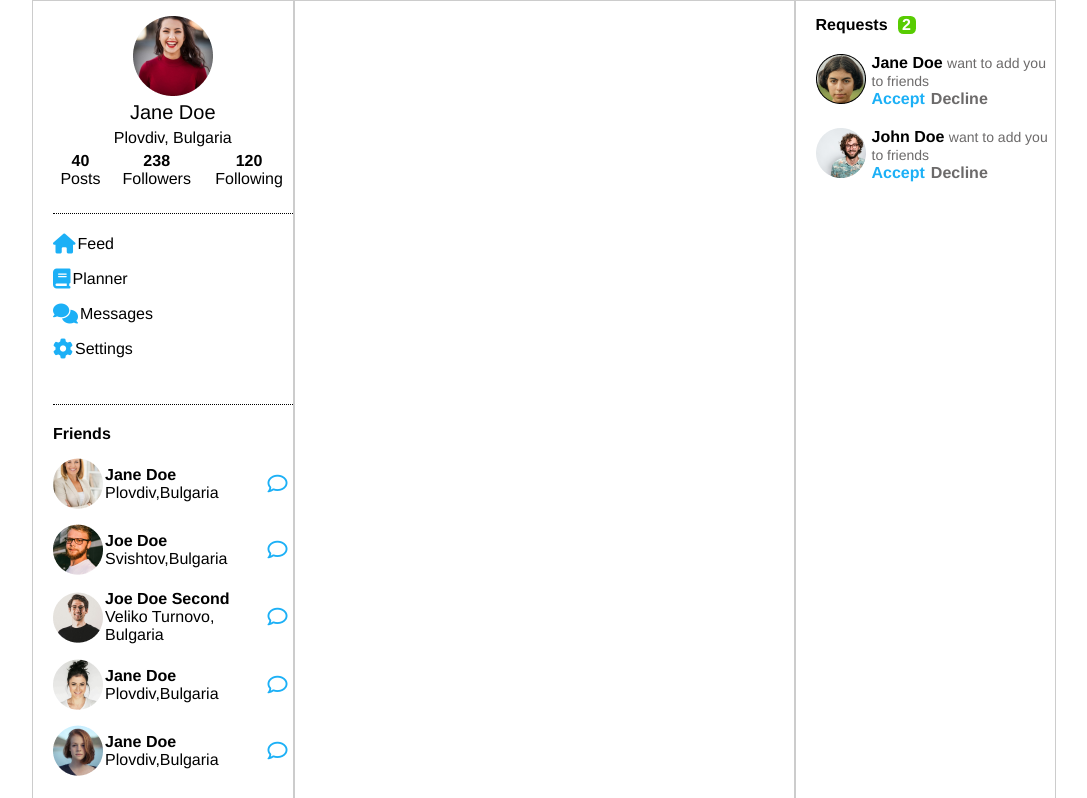
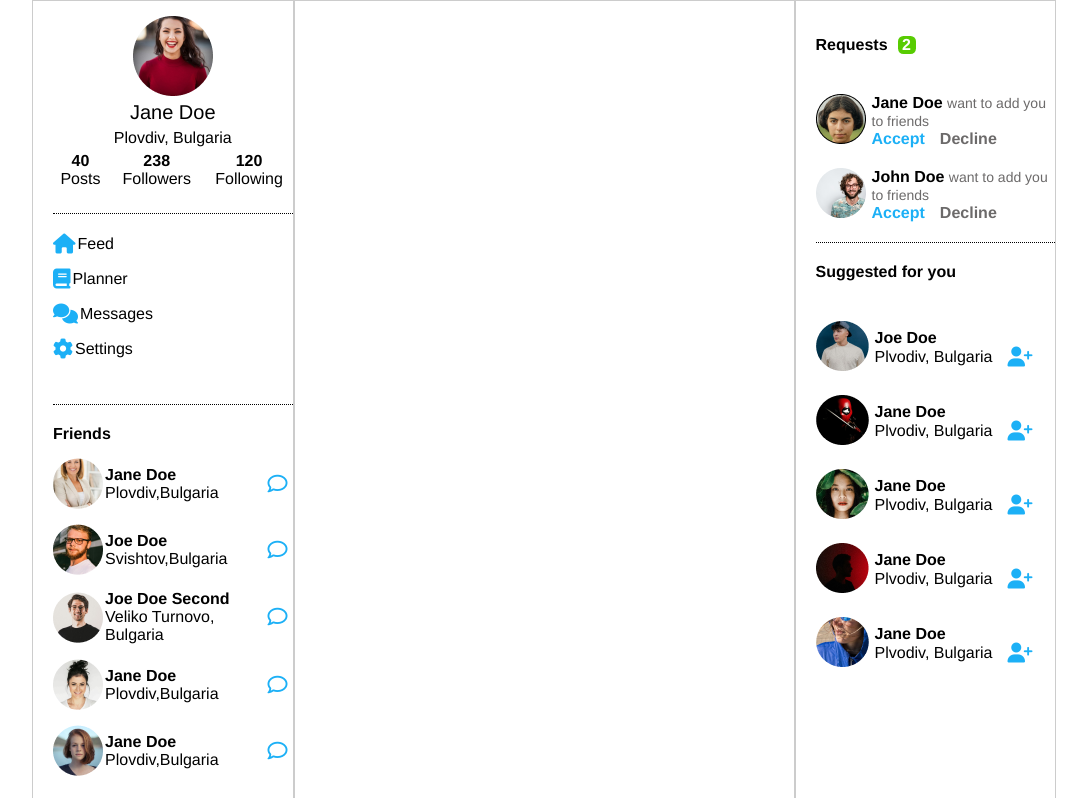
Before and after one commit to antoan-97/HTML-CSS, a plain HTML site: page OnlineTourist/index.html in a window 1280 px wide. Shown: the top 798 px of the page, without its empty margins (96-1183 px from the left). Drawn offline with Linux system fonts and the light colour scheme.

Commit message:
Implement Suggested section

```diff
--- a/OnlineTourist/index.css
+++ b/OnlineTourist/index.css
@@ -14,6 +14,11 @@
 
 .font-size {
     font-size: 14px;
+}
+
+.dotted {
+    border-top: 1px dotted;
+
 }
 
 /* Wrap */
@@ -58,7 +63,7 @@
 }
 
 /* Third column */
-.requests-suggest {
+.requests-container {
     width: 25%;
     padding-top: 15px;
     padding-left: 20px;
@@ -67,16 +72,16 @@
     flex-direction: column;
 }
 
-.requests {
+.requests-suggestions {
     display: flex;
     flex-direction: column;
-    align-items: center;
+    align-items: flex-start;
     gap: 20px;
 }
 
 .profile-info,
 .feeds-info,
-.requests-suggest {
+.requests-container {
     border: 1px solid #ccc;
 }
 
@@ -97,6 +102,7 @@
     gap: 10px;
     font-size: 1rem;
     font-weight: bold;
+    margin: 20px 0;
 }
 
 .span-biger {
@@ -199,9 +205,16 @@ i {
     gap: 6px;
 }
 
+/* .suggest-friend {
+    display:flex;
+    justify-content: flex-start;
+    align-items: center;
+    gap: 6px;
+} */
+
 .flex-start {
     display: flex;
     justify-content: flex-start;
     align-items: center;
-    gap: 6px;
+    gap: 15px;
 }
--- a/OnlineTourist/index.html
+++ b/OnlineTourist/index.html
@@ -111,8 +111,8 @@
 
             </div>
             <!-- Third column  -->
-            <div class="requests-suggest">
-                <div class="requests">
+            <div class="requests-container">
+                <div class="requests-suggestions">
                     <div class="requests-elements">
                         <a href="">
                             Requests
@@ -148,9 +148,76 @@
                         </div>
                     </div>
                 </div>
+                <div class="requests-suggestions dotted">
+                    <div class="requests-elements" </div>
+                        <a href="">
+                            Suggested for you
+                        </a>
+                    </div>
+                    <div class="request-friend">
+                        <a href="">
+                            <img src="/images/suggest.png" alt="photo">
+                        </a>
+                        <div>
+                            <span class="font-bold">Joe Doe</span>
+                            <div class="flex-start">
+                                <span>Plvodiv, Bulgaria</span>
+                                <i class="fa-solid fa-user-plus"></i>
+                            </div>
+                        </div>
+                    </div>
+                    <div class="request-friend">
+                        <a href="">
+                            <img src="/images/suggest2.png" alt="photo">
+                        </a>
+                        <div>
+                            <span class="font-bold">Jane Doe</span>
+                            <div class="flex-start">
+                                <span>Plvodiv, Bulgaria</span>
+                                <i class="fa-solid fa-user-plus"></i>
+                            </div>
+                        </div>
+                    </div>
+                    <div class="request-friend">
+                        <a href="">
+                            <img src="/images/suggest3.png" alt="photo">
+                        </a>
+                        <div>
+                            <span class="font-bold">Jane Doe</span>
+                            <div class="flex-start">
+                                <span>Plvodiv, Bulgaria</span>
+                                <i class="fa-solid fa-user-plus"></i>
+                            </div>
+                        </div>
+                    </div>
+                    <div class="request-friend">
+                        <a href="">
+                            <img src="/images/suggest4.png" alt="photo">
+                        </a>
+                        <div>
+                            <span class="font-bold">Jane Doe</span>
+                            <div class="flex-start">
+                                <span>Plvodiv, Bulgaria</span>
+                                <i class="fa-solid fa-user-plus"></i>
+                            </div>
+                        </div>
+                    </div>
+                    <div class="request-friend">
+                        <a href="">
+                            <img src="/images/suggest5.png" alt="photo">
+                        </a>
+                        <div>
+                            <span class="font-bold">Jane Doe</span>
+                            <div class="flex-start">
+                                <span>Plvodiv, Bulgaria</span>
+                                <i class="fa-solid fa-user-plus"></i>
+                            </div>
+                        </div>
+                    </div>
+                </div>
+
             </div>
         </div>
-    </div>
 
     </div>
 </body>
```
Also changed, not shown: OnlineTourist/images/suggest.png (added), OnlineTourist/images/suggest2.png (added), OnlineTourist/images/suggest3.png (added), OnlineTourist/images/suggest4.png (added), OnlineTourist/images/suggest5.png (added).
